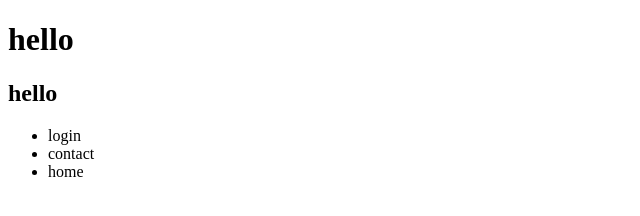
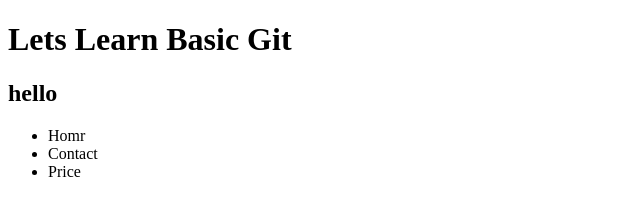
Before and after one commit to M-Munim/learn-git, a plain HTML site: page index.html in a window 1280 px wide. Shown: the whole page, without its empty margins (0-640 px from the left). Drawn offline with Linux system fonts and the light colour scheme.

Commit message:
final commit

```diff
--- a/index.html
+++ b/index.html
@@ -8,13 +8,13 @@
 </head>
 
 <body>
-    <h1>hello</h1>
+    <h1>Lets Learn Basic Git</h1>
     <h2>hello</h2>
     <nav>
         <ul>
-            <li>login</li>
-            <li>contact</li>
-            <li>home</li>
+            <li>Homr</li>
+            <li>Contact</li>
+            <li>Price</li>
         </ul>
     </nav>
 </body>
```
